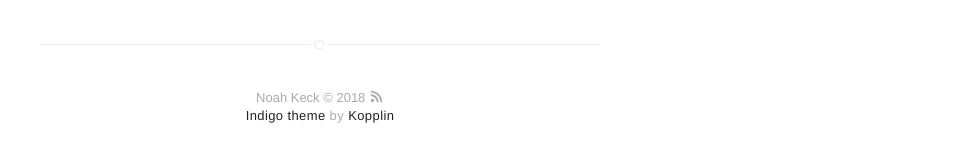
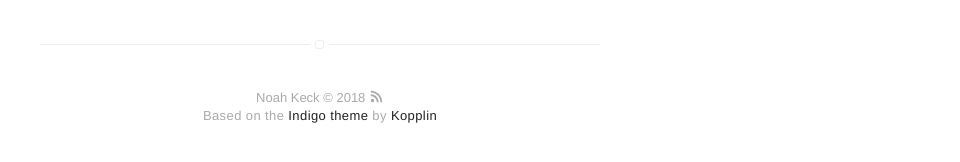
Before and after one commit to noah978/noah978.github.io, a Jekyll site: the page built from resume.md, in a window 1280 px wide. Shown: the part 636-798 px from the top of the page, without its empty margins (320-1280 px from the left). Built offline with Jekyll 4.4.1, drawn with Linux system fonts in a browser that asks for light colours; emoji names are drawn with the system emoji font; our own code applies the rules of GitHub Pages for plain Markdown files.

Commit message:
Update footer.html

```diff
--- a/_includes/footer.html
+++ b/_includes/footer.html
@@ -2,6 +2,6 @@
     {{ site.name }} © {{ site.time | date: '%Y' }} <a class="link" href="{{ site.url }}/feed.xml" target="_blank"><svg class="icon icon-rss"><use xlink:href="#icon-rss"></use></svg></a>
 
     <p class="extra">
-        <a class="link" href="https://github.com/sergiokopplin/indigo">Indigo theme</a> by <a class="link" href="https://github.com/sergiokopplin/indigo">Kopplin</a>
+        Based on the <a class="link" href="https://github.com/sergiokopplin/indigo">Indigo theme</a> by <a class="link" href="https://github.com/sergiokopplin/indigo">Kopplin</a>
     </p>
 </footer>
```
